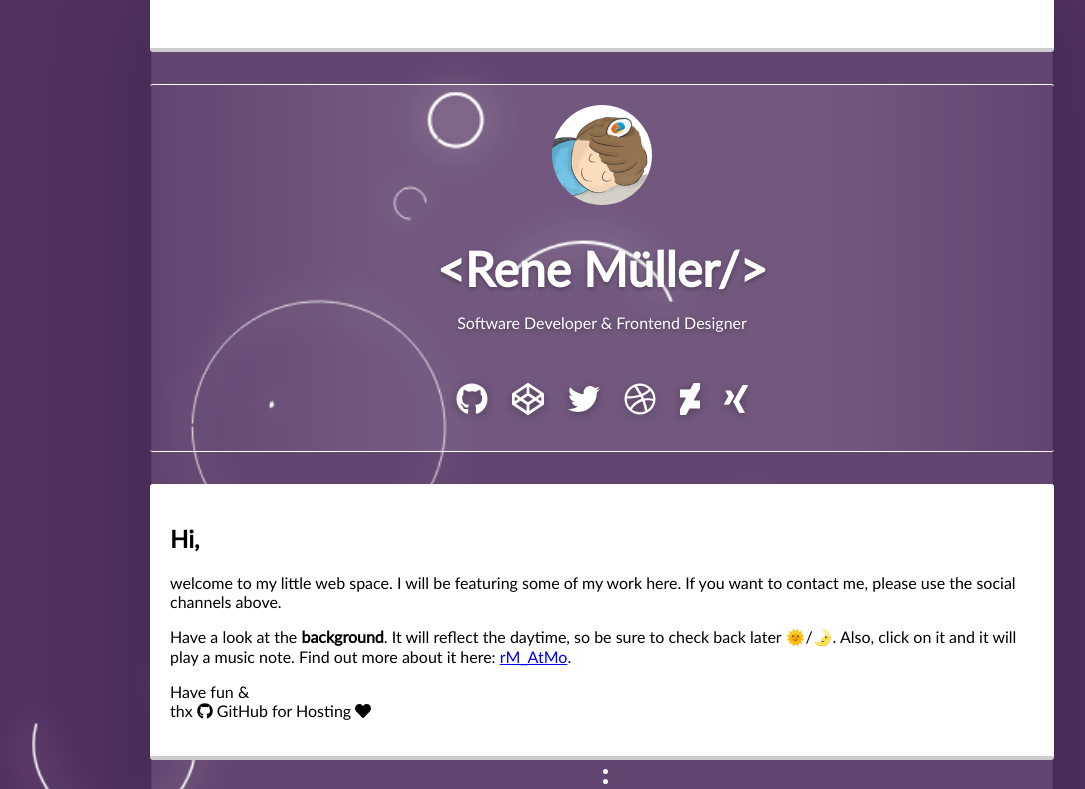
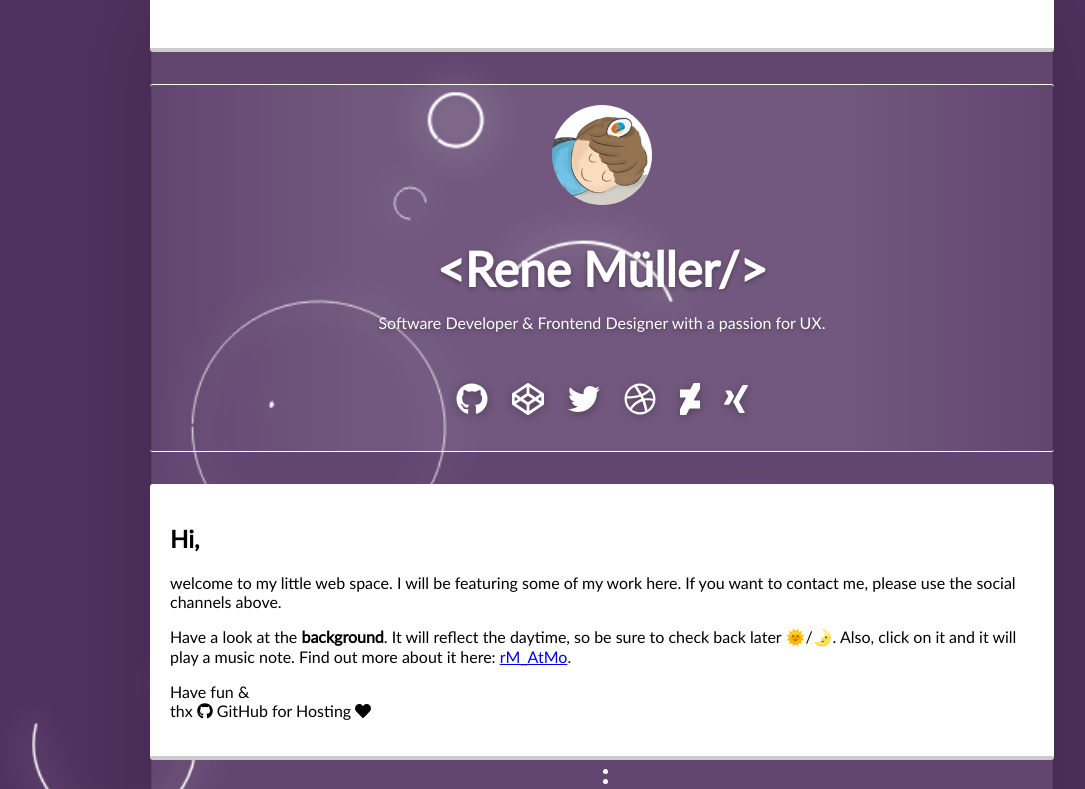
Before and after one commit to renmuell/renmuell.github.io, a website: page index.html in a window 1280 px wide. Shown: the top 789 px of the page, without its empty margins (38-1123 px from the left). Drawn offline with Linux system fonts and the light colour scheme.

Commit message:
header update

```diff
--- a/index.html
+++ b/index.html
@@ -69,7 +69,7 @@
             <img class="me" src="assets/img/me.png" alt="profile image"/>
             <h1>&lt;Rene Müller/&gt;</h1>
             <p>
-                Software Developer & Frontend Designer
+                Software Developer & Frontend Designer with a passion for UX.
             </p>
             <br>
             <p>
```
